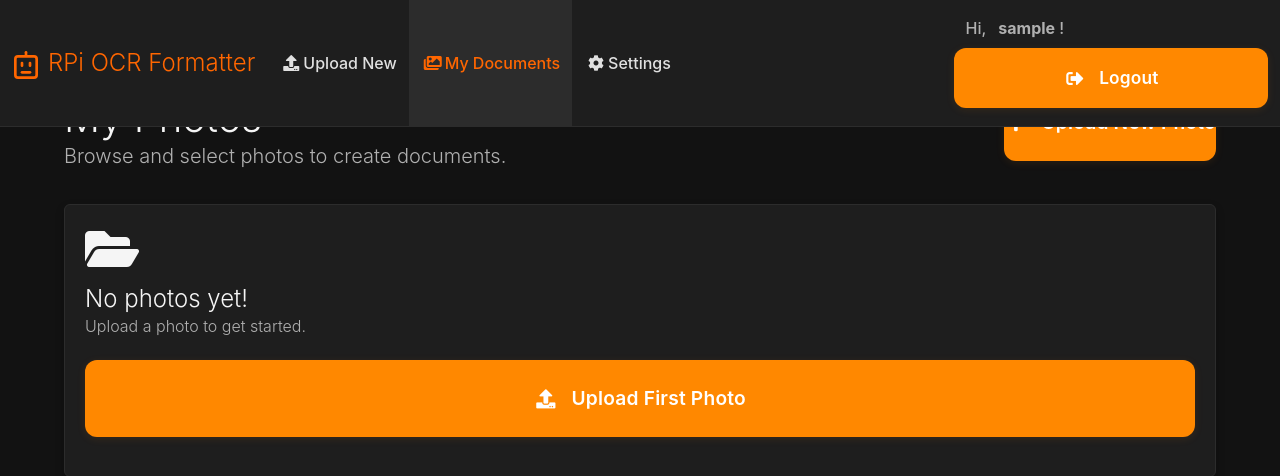
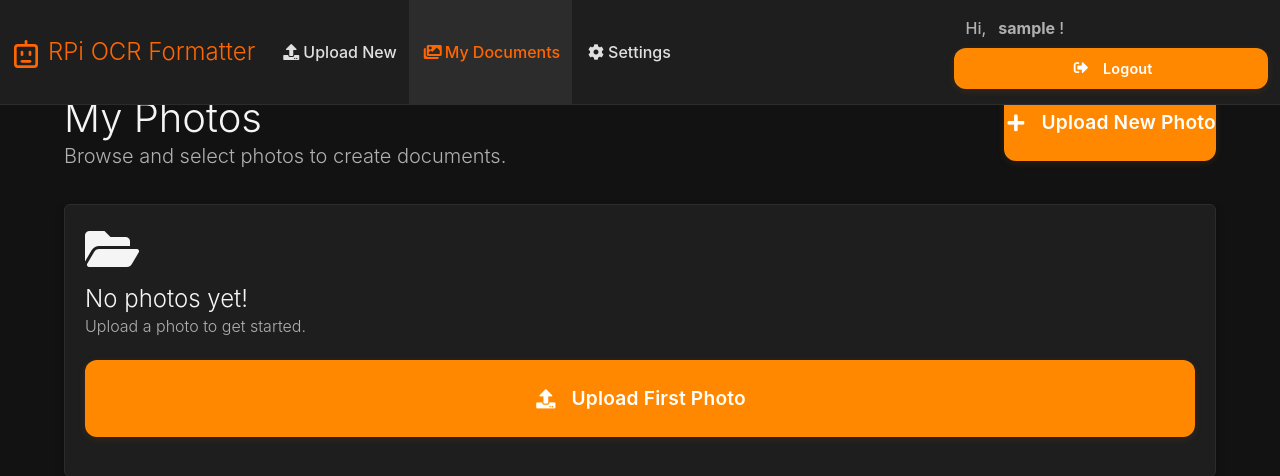
Before and after one commit to MUGnifisent/rpi_photodoc, a Flask app: page /gallery in a window 1280 px wide. Shown: the top 476 px of the page. Run offline with Flask 3, Linux system fonts and the light colour scheme; the visitor is signed in with stand-in values (Sample User, id 1); data that the repository does not hold is empty.

Commit message:
Additional fixes.

```diff
--- a/templates/base.html
+++ b/templates/base.html
@@ -48,12 +48,12 @@
                 <div class="buttons">
                     {% if current_user.is_authenticated %}
                         <span class="navbar-item navbar-user-greeting has-text-grey-light">Hi, <strong>{{ current_user.username }}</strong>!</span>
-                        <a href="{{ url_for('main.logout') }}" class="button-main">
+                        <a href="{{ url_for('main.logout') }}" class="button-main is-small">
                             <span class="icon"><i class="fas fa-sign-out-alt"></i></span>
                             <span>Logout</span>
                         </a>
                     {% else %}
-                        <a href="{{ url_for('main.register') }}" class="button-main">
+                        <a href="{{ url_for('main.register') }}" class="button-main is-small">
                             <strong>Sign up</strong>
                         </a>
                         <a href="{{ url_for('main.login') }}" class="button is-light">
```
